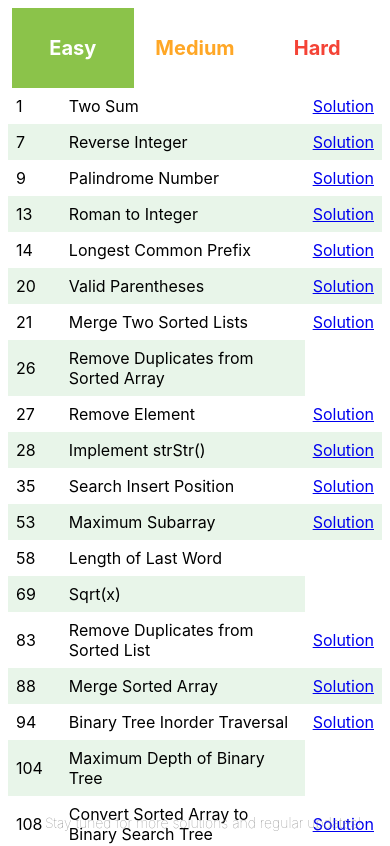
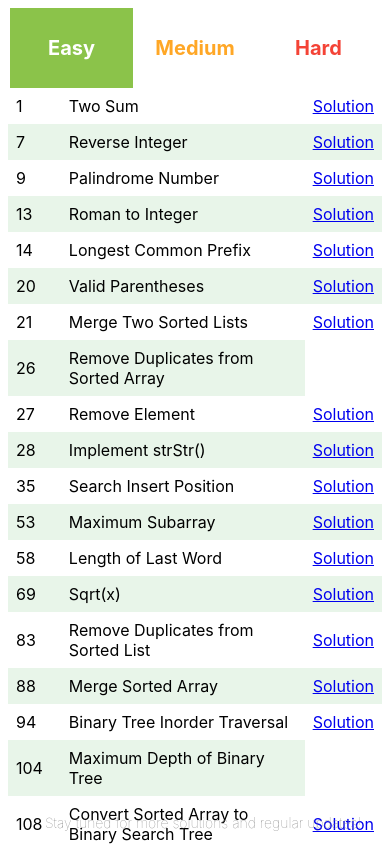
Before and after one commit to sumeetgodse/leetcode-solutions, a React (Create React App) app: page / in a window 390 px wide. Shown: the top 846 px of the page. Built offline with nearby package versions, Linux system fonts and the light colour scheme.

Commit message:
Add files via upload

```diff
--- a/src/components/Easy.js
+++ b/src/components/Easy.js
@@ -67,12 +67,12 @@ export default function Easy() {
         {
             id: 58,
             title: "Length of Last Word",
-            solution_src: ""
+            solution_src: "https://leetcode.com/problems/length-of-last-word/discuss/1223705/C++-Simple-Solution"
         },
         {
             id: 69,
             title: "Sqrt(x)",
-            solution_src: ""
+            solution_src: "https://leetcode.com/problems/sqrtx/discuss/1223772/Simple-C-Solution"
         },
         {
             id: 83,
@@ -103,6 +103,16 @@ export default function Easy() {
             id: 110,
             title: "Balanced Binary Tree",
             solution_src: "https://leetcode.com/problems/balanced-binary-tree/discuss/1221575/C++-Recursion-Solution"
+        },
+        {
+            id: 112,
+            title: "Path Sum",
+            solution_src: "https://leetcode.com/problems/path-sum/discuss/1223387/C++-Solution-using-Stack"
+        },
+        {
+            id: 118,
+            title: "Pascal's Triangle",
+            solution_src: "https://leetcode.com/problems/pascals-triangle/discuss/1223694/Simple-0ms-C++-Solution"
         },
         {
             id: 121,
--- a/src/components/Medium.js
+++ b/src/components/Medium.js
@@ -42,7 +42,7 @@ export default function Medium() {
         {
             id: 19,
             title: "Remove Nth Node From End of List",
-            solution_src: ""
+            solution_src: "https://leetcode.com/problems/remove-nth-node-from-end-of-list/discuss/1223779/Simple-C++-Solution"
         },
         {
             id: 22,
@@ -62,7 +62,7 @@ export default function Medium() {
         {
             id: 34,
             title: "Find First and Last Position of Element in Sorted Array",
-            solution_src: ""
+            solution_src: "https://leetcode.com/problems/find-first-and-last-position-of-element-in-sorted-array/discuss/1223789/C++-Binary-Search-Solution"
         },
         {
             id: 36,
@@ -73,6 +73,11 @@ export default function Medium() {
             id: 48,
             title: "Rotate Image",
             solution_src: "https://leetcode.com/problems/rotate-image/discuss/1221555/Simple-C++-Solution"
+        },
+        {
+            id: 61,
+            title: "Rotate List",
+            solution_src: "https://leetcode.com/problems/rotate-list/discuss/1222832/Simple-C++-Solution"
         },
         {
             id: 62,
@@ -93,6 +98,11 @@ export default function Medium() {
             id: 78,
             title: "Subsets",
             solution_src: "https://leetcode.com/problems/subsets/discuss/1207436/Simple-Approach-or-C++"
+        },
+        {
+            id: 80,
+            title: "Remove Duplicates from Sorted Array II",
+            solution_src: "https://leetcode.com/problems/remove-duplicates-from-sorted-array-ii/discuss/1222863/No-Extra-Space-or-100-faster-or-C++"
         },
         {
             id: 102,
--- a/src/styles/navbar.css
+++ b/src/styles/navbar.css
@@ -114,4 +114,14 @@
         display: flex;
         justify-content: center;
     }
+    .navbar-block {
+        width: 100%;
+        height: 100%;
+        list-style-type: none;
+        margin: 0;
+        padding: 0;
+        overflow: hidden;
+        display: flex;
+        justify-content: center;
+    }
 }
```
